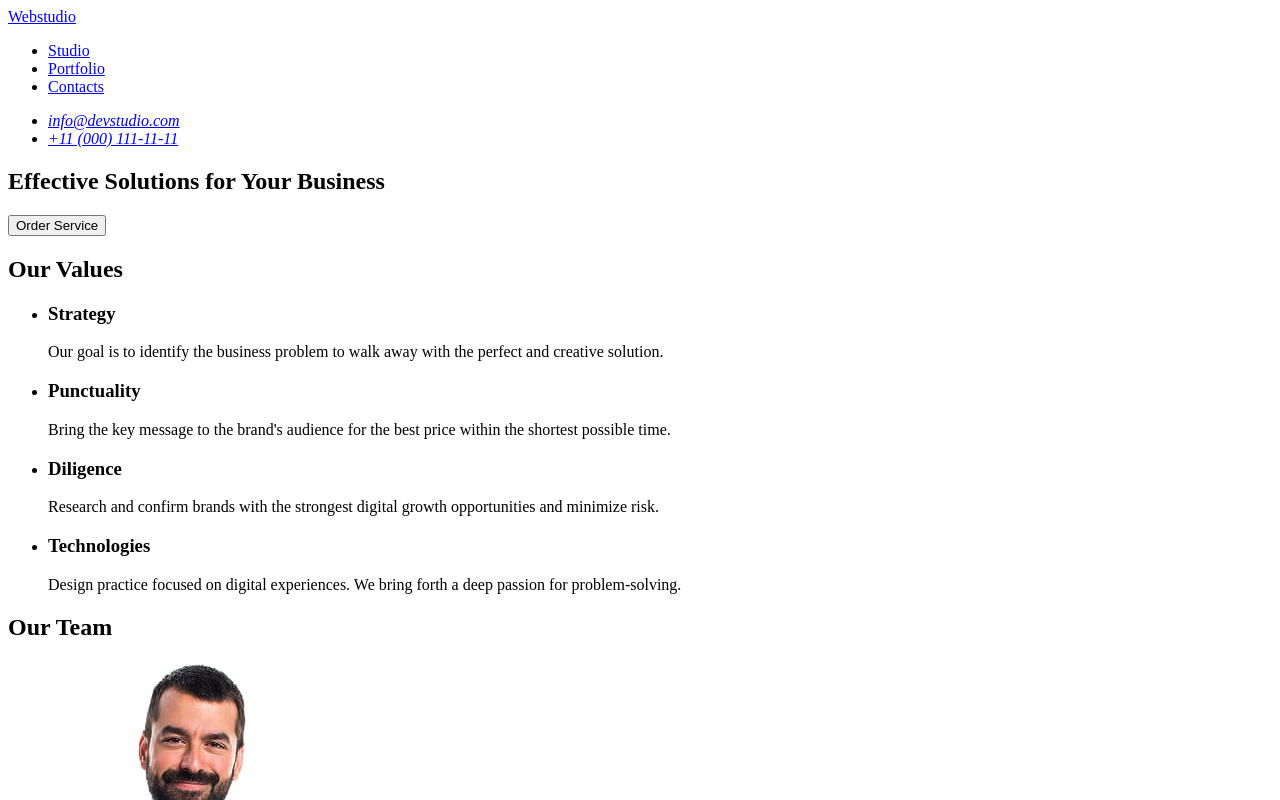
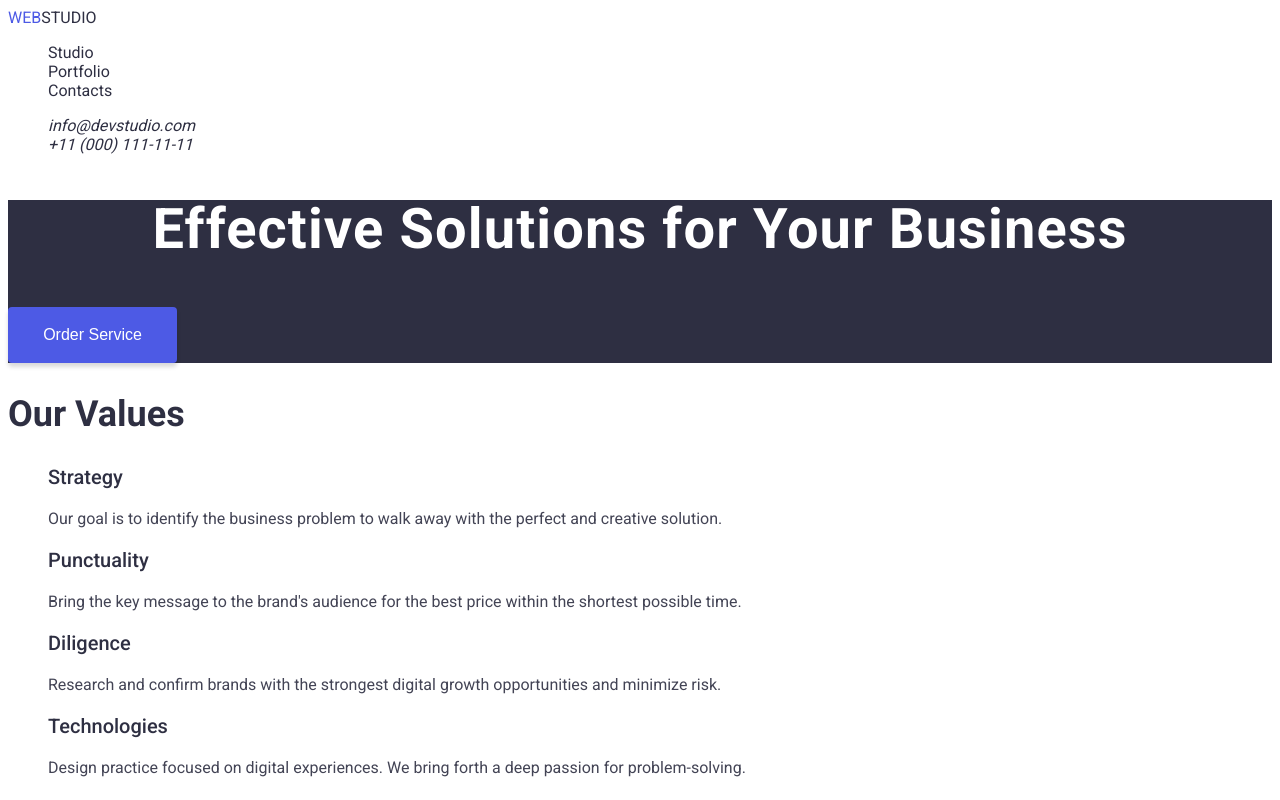
Before and after one commit to groteskzp/goit-markup-hw-02, a plain HTML site: page index.html in a window 1280 px wide. Shown: the top 800 px of the page. Drawn offline with Linux system fonts and the light colour scheme.

Commit message:
markup index.html and styles.css for improved layout and styling

```diff
--- a/css/styles.css
+++ b/css/styles.css
@@ -0,0 +1,82 @@
+
+body{
+    font-family: Roboto;
+    color: #434455;
+    background-color: #ffffff;
+}
+span {
+    color: #4D5AE5;
+    text-transform: uppercase;
+}
+footer>a,
+header>a {
+    text-transform: uppercase;
+}
+a {
+    color: #2e2f42;
+    text-decoration: none;
+}
+a:hover{
+    color: #404BBF;
+    text-decoration: underline;
+}
+a:active,
+a:focus {
+    color: #4D5AE5;
+}
+footer a {
+    color: #F4F4FD;
+}
+address {
+    color: #434455;
+}
+button {
+    background-color: #4D5AE5;
+    color: #F4F4FD;
+    border-radius: 4px;
+    width: 169px;
+    height: 56px;
+    box-shadow: 0 4px 4px 0 rgba(0, 0, 0, 0.15);
+    border: none;
+    cursor: pointer;
+    font-weight: 500;
+    font-size: 16px;
+    line-height: 24px;
+    letter-spacing: 4%;
+    color: #fff;
+}
+button:hover {
+    background-color: #404BBF;
+}
+h1{
+    font-weight: 700;
+    font-size: 56px;
+    line-height: 107%;
+    letter-spacing: 0.02em;
+    text-align: center;
+    color: #ffffff;
+}
+h2 {
+    font-weight: 700;
+    font-size: 36px;
+    color: #2e2f42;
+}
+h3 {
+    font-weight: 500;
+    font-size: 20px;
+    color: #2e2f42;
+}
+ul {
+    list-style: none;
+}
+#hero {
+     background-color: #2e2f42;
+     color: #F4F4FD;
+}
+#team {
+    background-color: #f4f4fd;
+}
+footer {
+    background-color: #2e2f42;
+    color: #F4F4FD;
+}
--- a/index.html
+++ b/index.html
@@ -3,20 +3,24 @@
 
 <head>
     <meta charset="UTF-8" />
-    <meta name="viewport" content="width=device-width, initial-scale=1.0" />
-    <meta name="description" content="Webstudio with good Strategy and Team" />
+    <meta name="viewport" content="width=device-width, initial-scale=1.0">
+    <meta name="description" content="Webstudio with good Strategy and Team">
+    <link rel="preconnect" href="https://fonts.googleapis.com">
+    <link rel="preconnect" href="https://fonts.gstatic.com" crossorigin>
+    <link href="https://fonts.googleapis.com/css2?family=Roboto:wght@100..900&display=swap" rel="stylesheet">
+    <link rel="stylesheet" href="./css/styles.css">
     <title>Webstudio - Effective Solutions for Your Business</title>
-    <link rel="stylesheet" href="./css/styles.css" />
+
 
 </head>
 
 <body>
     <header>
-        <a href="./index.html">Webstudio</a>
+        <a href="./index.html"><span>Web</span>Studio</a>
         <nav>
             <ul>
-                <li><a href="#">Studio</a></li>
-                <li><a href="#">Portfolio</a></li>
+                <li><a href="#team">Studio</a></li>
+                <li><a href="#Portfolio">Portfolio</a></li>
                 <li><a href="#">Contacts</a></li>
             </ul>
         </nav>
@@ -28,13 +32,13 @@
         </address>
     </header>
     <main>
-        <section>
+        <section id="hero">
             <h1>
                 Effective Solutions for Your Business
             </h1>
             <button type="button">Order Service</button>
         </section>
-        <section>
+        <section id="Values">
             <h2>Our Values</h2>
             <ul>
                 <li>
@@ -67,32 +71,32 @@
                 </li>
             </ul>
         </section>
-        <section>
+        <section id="team">
             <h2>Our Team</h2>
             <ul>
                 <li>
-                    <img src="./images/img1.jpg" width="264" height="260" alt="Product Designer Photo" />
+                    <img src="./images/img1.jpg" width="264" height="260" alt="Product Designer Photo">
                     <h3>Mark Guerrero</h3>
                     <p>Product Designer</p>
                 </li>
                 <li>
-                    <img src="./images/img2.jpg" width="264" height="260" alt="Frontend Developer Photo" />
+                    <img src="./images/img2.jpg" width="264" height="260" alt="Frontend Developer Photo">
                     <h3>Tom Ford</h3>
                     <p>Frontend Developer</p>
                 </li>
                 <li>
-                    <img src="./images/img3.jpg" width="264" height="260" alt="Marketing Specialist Photo" />
+                    <img src="./images/img3.jpg" width="264" height="260" alt="Marketing Specialist Photo">
                     <h3>Camila Garcia</h3>
                     <p>Marketing</p>
                 </li>
                 <li>
-                    <img src="./images/img4.jpg" width="264" height="260" alt="UI Designer Photo" />
+                    <img src="./images/img4.jpg" width="264" height="260" alt="UI Designer Photo">
                     <h3>Daniel Wilson</h3>
                     <p>UI Designer</p>
                 </li>
             </ul>
         </section>
-        <section>
+        <section id="Portfolio">
             <h2>Our Portfolio</h2>
             <ul>
                 <li>
@@ -129,7 +133,7 @@
         </section>
     </main>
     <footer>
-        <a href="./index.html">Webstudio</a>
+        <a href="./index.html"><span>Web</span>studio</a>
         <p>
             Increase the flow of customers and
             sales for your business with digital
```
